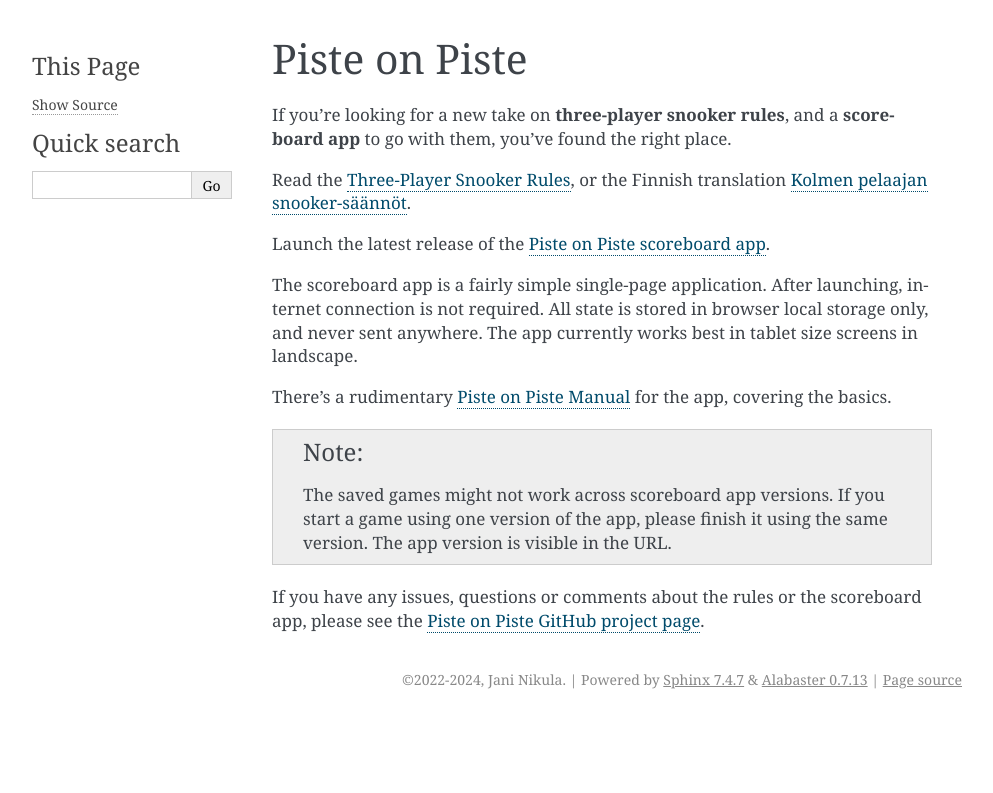
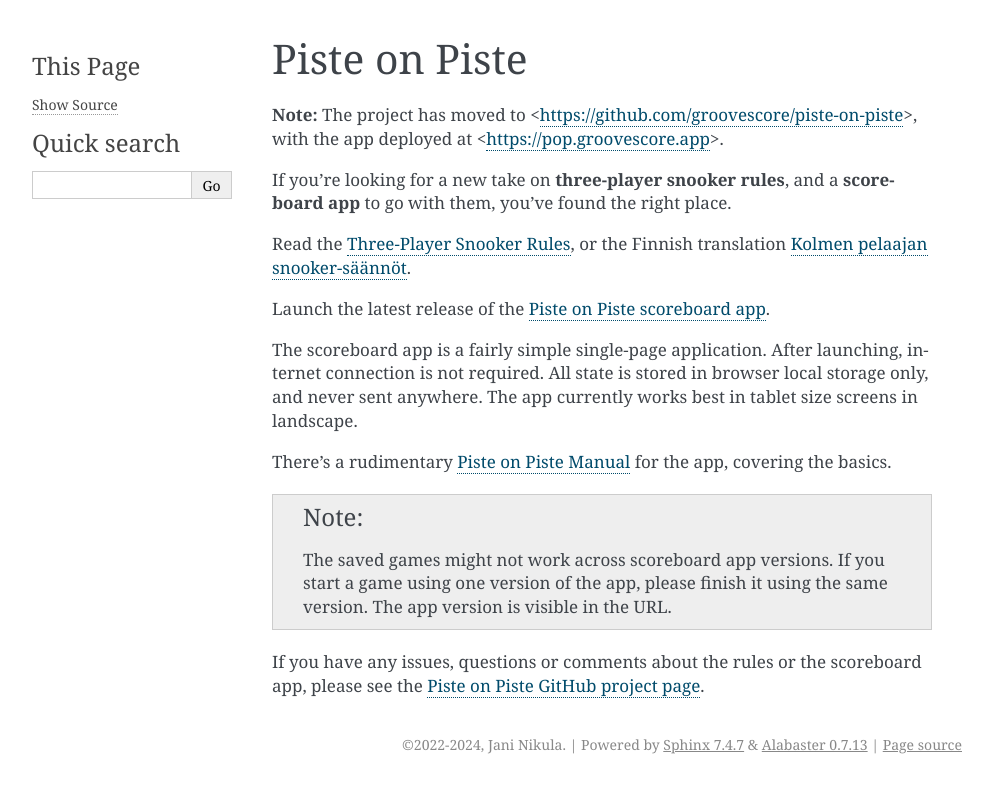
Before and after one commit to jnikula/piste-on-piste, a Sphinx documentation site: the page built from docs/index.rst, in a window 1280 px wide. Shown: the top 793 px of the page, without its empty margins (148-1141 px from the left). Built offline with Sphinx 7.4.7, drawn with Linux system fonts in a browser that asks for light colours.

Commit message:
add note about project move under groovescore organization

```diff
--- a/README.rst
+++ b/README.rst
@@ -1,5 +1,9 @@
 Three-Player Snooker Rules and Scoreboard App
 =============================================
+
+**Note:** The project has moved to
+<https://github.com/groovescore/piste-on-piste>, with the app deployed at
+<https://pop.groovescore.app>.
 
 This project contains special snooker rule adaptation for three players, and a
 scoreboard app Piste on Piste [*]_ for the rules.
--- a/docs/index.rst
+++ b/docs/index.rst
@@ -1,5 +1,9 @@
 Piste on Piste
 ==============
+
+**Note:** The project has moved to
+<https://github.com/groovescore/piste-on-piste>, with the app deployed at
+<https://pop.groovescore.app>.
 
 If you're looking for a new take on **three-player snooker rules**, and a
 **scoreboard app** to go with them, you've found the right place.
```
